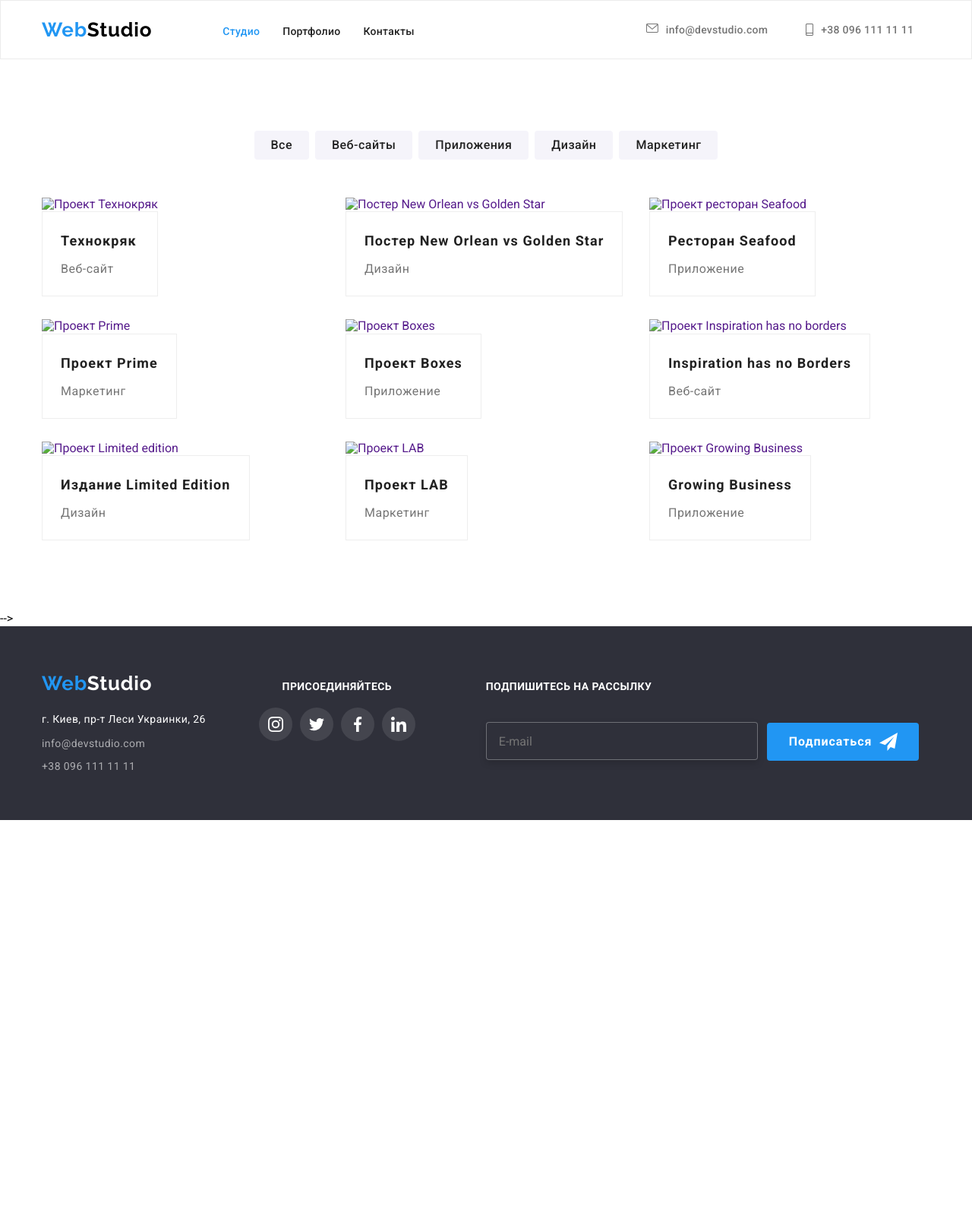
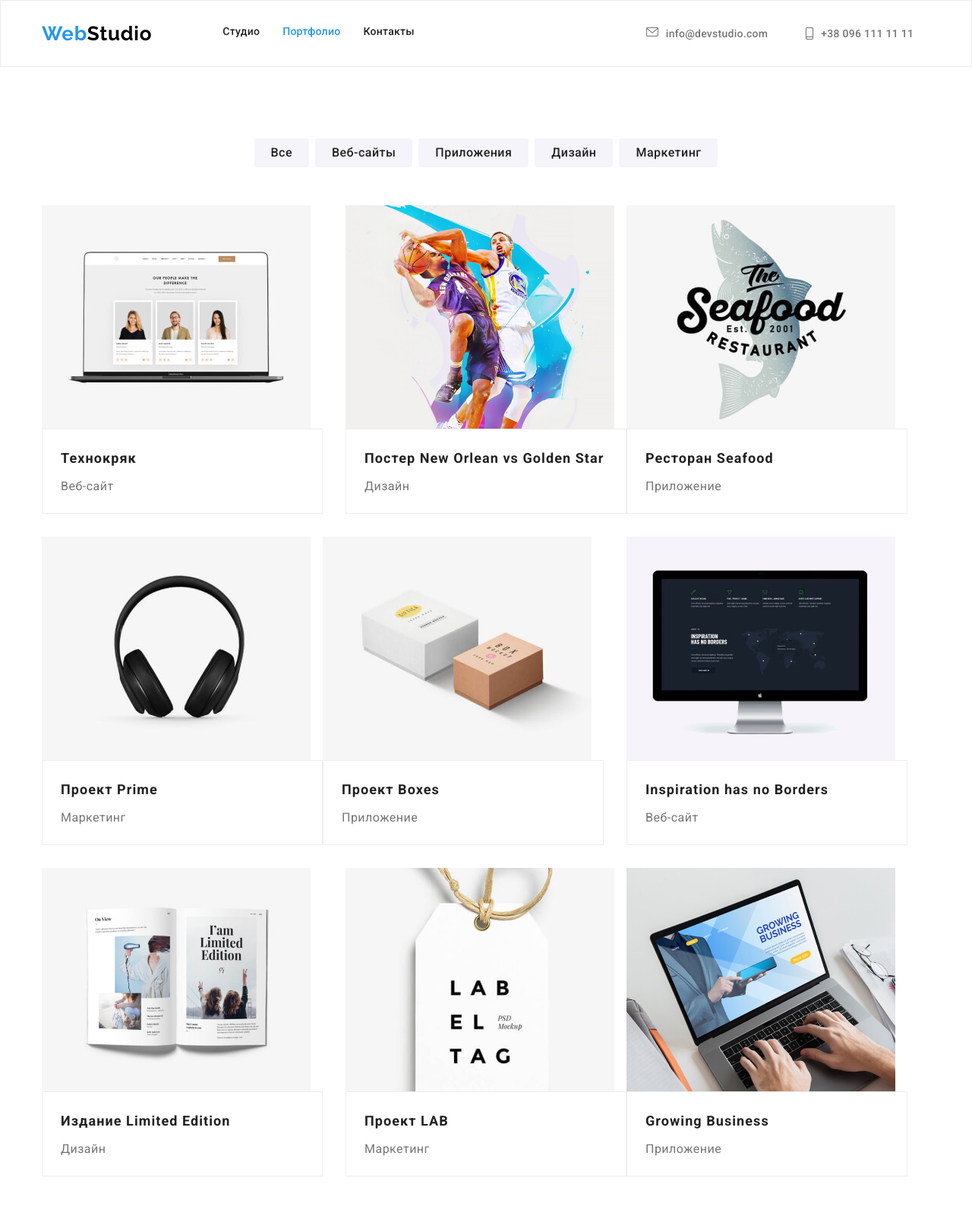
Before and after one commit to Yuliyahedz/goit-markup-hw-08, a plain HTML site: page portfolio.html in a window 1280 px wide. Shown: the top 1600 px of the page at 76% size. Before the commit the page ends 1079 px from the top, so only its background shows below. Drawn offline with nearby package versions, Linux system fonts and the light colour scheme.

Commit message:
Galery portfolio added

```diff
--- a/portfolio.html
+++ b/portfolio.html
@@ -30,9 +30,9 @@
 
                 <ul class="navigation-list list">
                         <li class="navigation-list-item">
-                            <a class="navigation-list-link link current" href="./index.html">Студио</a></li>
+                            <a class="navigation-list-link link " href="./index.html">Студио</a></li>
                         <li class="navigation-list-item">
-                            <a class="navigation-list-link link" href="./portfolio.html">Портфолио</a></li>
+                            <a class="navigation-list-link link current" href="./portfolio.html">Портфолио</a></li>
                         <li class="navigation-list-item">
                             <a class="navigation-list-link link" href="">Контакты</a></li>
                 </ul>
@@ -83,10 +83,10 @@
                         <div class="galery-overlay">
 
                             <picture>
-                                <sourse srcset="./img/portfolio-mobile/portfolio1.jpg 1x, ./img/portfolio-mobile/portfolio1@2x.jpg 2x" media="(max-width: 767px)">
-                                <sourse srcset="./img/portfolio-tablet/portfolio1.jpg 1x, ./img/portfolio-tablet/portfolio1@2x.jpg 2x" media="(min-width: 768px)">
-                                <sourse srcset="./img/portfolio-desktop/portfolio1.jpg 1x, ./img/portfolio-desktop/portfolio1@2x.jpg 2x" media="(max-width: 1200px)">
-                                <img src="./img/portfolio/mobile/portfolio1.jpg" alt="Проект Технокряк">
+                                <source srcset="./img/portfolio-mobile/portfolio1.jpg 1x, ./img/portfolio-mobile/portfolio1@2x.jpg 2x" media="(max-width:767px)">
+                                <source srcset="./img/portfolio-tablet/portfolio1.jpg 1x, ./img/portfolio-tablet/portfolio1@2x.jpg 2x" media="(min-width:768px)">
+                                <source srcset="./img/portfolio-desktop/portfolio1.jpg 1x, ./img/portfolio-desktop/portfolio1@2x.jpg 2x" media="(min-width:1200px)">
+                                <img src="./img/portfolio-mobile/portfolio1.jpg" alt="Проект Технокряк">
                             </picture>
 
                             <div class="galery-overlay-box">
@@ -98,20 +98,24 @@
                             <h2 class="galery-list-title">Технокряк</h2>
                             <p class="galery-list-description">Веб-сайт</p>
                        </div>
+                   </a>
 
-                   </a>
                </li>
                <li class="galery-list-item">
                    <a class="galery-list-link link" href="">
                         <div class="galery-overlay">
-                            <img src="./img/portfolio/project2.jpg" alt="Постер New Orlean vs Golden Star">
+
+                            <picture>
+                                <source srcset="./img/portfolio-mobile/portfolio2.jpg 1x, ./img/portfolio-mobile/portfolio2@2x.jpg 2x" media="(max-width:767px)">
+                                <source srcset="./img/portfolio-tablet/portfolio2.jpg 1x, ./img/portfolio-tablet/portfolio2@2x.jpg 2x" media="(min-width:768px)">
+                                <source srcset="./img/portfolio-desktop/portfolio2.jpg 1x, ./img/portfolio-desktop/portfolio2@2x.jpg 2x" media="(min-width:1200px)">
+                                <img src="./img/portfolio-mobile/portfolio2.jpg" alt="Постер New Orlean vs Golden Star">
+                            </picture>
+
                             <div class="galery-overlay-box">
                                 <p class="galery-overlay-text">Технокряк это современная площадка распространения коронавируса. Компании используют эту платформу для цифрового шпионажа и атак на защищённые сервера конкурентов.</p>
                             </div>
 
-                            <div class="galery-overlay-box">
-                                <p class="galery-overlay-text">Технокряк это современная площадка распространения коронавируса. Компании используют эту платформу для цифрового шпионажа и атак на защищённые сервера конкурентов.</p>
-                            </div>
                         </div>
 
                         <div class="galery-list-text">
@@ -123,7 +127,14 @@
                <li class="galery-list-item">
                    <a class="galery-list-link link" href="">
                         <div class="galery-overlay">
-                            <img src="./img/portfolio/project3.jpg" alt="Проект ресторан Seafood">
+
+                            <picture>
+                                <source srcset="./img/portfolio-mobile/portfolio3.jpg 1x, ./img/portfolio-mobile/portfolio3@2x.jpg 2x" media="(max-width:767px)">
+                                <source srcset="./img/portfolio-tablet/portfolio3.jpg 1x, ./img/portfolio-tablet/portfolio3@2x.jpg 2x" media="(min-width:768px)">
+                                <source srcset="./img/portfolio-desktop/portfolio3.jpg 1x, ./img/portfolio-desktop/portfolio3@2x.jpg 2x" media="(min-width:1200px)">
+                                <img src="./img/portfolio-mobile/portfolio3.jpg" alt="Проект ресторан Seafood">
+                            </picture>
+
                             <div class="galery-overlay-box">
                                 <p class="galery-overlay-text">Технокряк это современная площадка распространения коронавируса. Компании используют эту платформу для цифрового шпионажа и атак на защищённые сервера конкурентов.</p>
                             </div>
@@ -138,7 +149,14 @@
                <li class="galery-list-item">
                    <a class="galery-list-link link" href="">
                         <div class="galery-overlay">
-                            <img src="./img/portfolio/project4.jpg" alt="Проект Prime">
+
+                            <picture>
+                                <source srcset="./img/portfolio-mobile/portfolio4.jpg 1x, ./img/portfolio-mobile/portfolio4@2x.jpg 2x" media="(max-width:767px)">
+                                <source srcset="./img/portfolio-tablet/portfolio4.jpg 1x, ./img/portfolio-tablet/portfolio4@2x.jpg 2x" media="(min-width:768px)">
+                                <source srcset="./img/portfolio-desktop/portfolio4.jpg 1x, ./img/portfolio-desktop/portfolio4@2x.jpg 2x" media="(min-width:1200px)">
+                                <img src="./img/portfolio-mobile/portfolio4.jpg" alt="Проект Prime">
+                            </picture>
+
                             <div class="galery-overlay-box">
                                 <p class="galery-overlay-text">Технокряк это современная площадка распространения коронавируса. Компании используют эту платформу для цифрового шпионажа и атак на защищённые сервера конкурентов.</p>
                             </div>
@@ -153,7 +171,14 @@
                <li class="galery-list-item">
                    <a class="galery-list-link link" href="">
                         <div class="galery-overlay">
-                            <img src="./img/portfolio/project5.jpg" alt="Проект Boxes">
+
+                            <picture>
+                                <source srcset="./img/portfolio-mobile/portfolio5.jpg 1x, ./img/portfolio-mobile/portfolio5@2x.jpg 2x" media="(max-width:767px)">
+                                <source srcset="./img/portfolio-tablet/portfolio5.jpg 1x, ./img/portfolio-tablet/portfolio5@2x.jpg 2x" media="(min-width:768px)">
+                                <source srcset="./img/portfolio-desktop/portfolio5.jpg 1x, ./img/portfolio-desktop/portfolio5@2x.jpg 2x" media="(min-width:1200px)">
+                                <img src="./img/portfolio-mobile/portfolio5.jpg" alt="Проект Boxes">
+                            </picture>
+
                             <div class="galery-overlay-box">
                                 <p class="galery-overlay-text">Технокряк это современная площадка распространения коронавируса. Компании используют эту платформу для цифрового шпионажа и атак на защищённые сервера конкурентов.</p>
                             </div>
@@ -168,7 +193,14 @@
                <li class="galery-list-item">
                    <a class="galery-list-link link" href="">
                         <div class="galery-overlay">
-                            <img src="./img/portfolio/project6.jpg" alt="Проект Inspiration has no borders">
+
+                            <picture>
+                                <source srcset="./img/portfolio-mobile/portfolio6.jpg 1x, ./img/portfolio-mobile/portfolio6@2x.jpg 2x" media="(max-width:767px)">
+                                <source srcset="./img/portfolio-tablet/portfolio6.jpg 1x, ./img/portfolio-tablet/portfolio6@2x.jpg 2x" media="(min-width:768px)">
+                                <source srcset="./img/portfolio-desktop/portfolio6.jpg 1x, ./img/portfolio-desktop/portfolio6@2x.jpg 2x" media="(min-width:1200px)">
+                                <img src="./img/portfolio-mobile/portfolio6.jpg" alt="Проект Inspiration has no borders">
+                            </picture>
+
                             <div class="galery-overlay-box">
                                 <p class="galery-overlay-text">Технокряк это современная площадка распространения коронавируса. Компании используют эту платформу для цифрового шпионажа и атак на защищённые сервера конкурентов.</p>
                             </div>
@@ -183,7 +215,14 @@
                <li class="galery-list-item">
                    <a class="galery-list-link link" href="">
                         <div class="galery-overlay">
-                            <img src="./img/portfolio/project7.jpg" alt="Проект Limited edition">
+
+                            <picture>
+                                <source srcset="./img/portfolio-mobile/portfolio7.jpg 1x, ./img/portfolio-mobile/portfolio7@2x.jpg 2x" media="(max-width:767px)">
+                                <source srcset="./img/portfolio-tablet/portfolio7.jpg 1x, ./img/portfolio-tablet/portfolio7@2x.jpg 2x" media="(min-width:768px)">
+                                <source srcset="./img/portfolio-desktop/portfolio7.jpg 1x, ./img/portfolio-desktop/portfolio7@2x.jpg 2x" media="(min-width:1200px)">
+                                <img src="./img/portfolio-mobile/portfolio7.jpg" alt="Проект Limited edition">
+                            </picture>
+
                             <div class="galery-overlay-box">
                                 <p class="galery-overlay-text">Технокряк это современная площадка распространения коронавируса. Компании используют эту платформу для цифрового шпионажа и атак на защищённые сервера конкурентов.</p>
                             </div>
@@ -198,7 +237,14 @@
                <li class="galery-list-item">
                    <a class="galery-list-link link" href="">
                         <div class="galery-overlay">
-                            <img src="./img/portfolio/project8.jpg" alt="Проект LAB">
+
+                            <picture>
+                                <source srcset="./img/portfolio-mobile/portfolio8.jpg 1x, ./img/portfolio-mobile/portfolio8@2x.jpg 2x" media="(max-width:767px)">
+                                <source srcset="./img/portfolio-tablet/portfolio8.jpg 1x, ./img/portfolio-tablet/portfolio8@2x.jpg 2x" media="(min-width:768px)">
+                                <source srcset="./img/portfolio-desktop/portfolio8.jpg 1x, ./img/portfolio-desktop/portfolio8@2x.jpg 2x" media="(min-width:1200px)">
+                                <img src="./img/portfolio-mobile/portfolio8.jpg" alt="Проект LAB">
+                            </picture>
+
                             <div class="galery-overlay-box">
                                 <p class="galery-overlay-text">Технокряк это современная площадка распространения коронавируса. Компании используют эту платформу для цифрового шпионажа и атак на защищённые сервера конкурентов.</p>
                             </div>
@@ -213,7 +259,14 @@
                <li class="galery-list-item">
                    <a class="galery-list-link link" href="">
                         <div class="galery-overlay">
-                            <img src="./img/portfolio/project9.jpg" alt="Проект Growing Business">
+
+                            <picture>
+                                <source srcset="./img/portfolio-mobile/portfolio9.jpg 1x, ./img/portfolio-mobile/portfolio9@2x.jpg 2x" media="(max-width:767px)">
+                                <source srcset="./img/portfolio-tablet/portfolio9.jpg 1x, ./img/portfolio-tablet/portfolio9@2x.jpg 2x" media="(min-width:768px)">
+                                <source srcset="./img/portfolio-desktop/portfolio9.jpg 1x, ./img/portfolio-desktop/portfolio9@2x.jpg 2x" media="(min-width:1200px)">
+                                <img src="./img/portfolio-mobile/portfolio9.jpg" alt="Проект Growing Business">
+                            </picture>
+
                             <div class="galery-overlay-box">
                                 <p class="galery-overlay-text">Технокряк это современная площадка распространения коронавируса. Компании используют эту платформу для цифрового шпионажа и атак на защищённые сервера конкурентов.</p>
                             </div>
@@ -228,7 +281,7 @@
             </ul>
         </div>
         </section>
-    </main> -->
+    </main>
 
     <!--FOOTER-->
     <footer class="footer-section">
--- a/sass/components/_title.scss
+++ b/sass/components/_title.scss
@@ -9,7 +9,7 @@
     color: $title-text-color;
     margin-bottom: 30px;
 
-    @media screen and (min-width: width 1200px) {
+    @media screen and (min-width: 1200px) {
         font-size: 36px;
         line-height: 1.167;
         margin-bottom: 50px;
--- a/sass/layout/_galery.scss
+++ b/sass/layout/_galery.scss
@@ -27,7 +27,6 @@
             margin-bottom: 15px;
         }
     }
-
 
     &-item:not(:last-child) {
         margin-right: 8px;
@@ -60,34 +59,38 @@
 }
 
 .galery-list {
-    display: flex;
-    flex-wrap: wrap;
+    @media screen and (min-width:768px) {
+        display: flex;
+        flex-wrap: wrap;
+            }
 
     &-item {
-        display: flex;
-        flex-wrap: wrap;
-        width: 370px;
-        margin-right: 30px;
+        width: 100%;
+        max-width: 450px;
         margin-bottom: 30px;
+
         background: $lighttitle-text-color;
 
         transition-property: box-sizing, box-shadow;
         transition-duration: 250ms;
         transition-timing-function: cubic-bezier(0.4, 0, 0.2, 1);
+
+        @media screen and (min-width:768px) {
+            width: 354px;
+            margin-right: 30px;
+        }
+
+        @media screen and (min-width:1200px) {
+            width: 370px;
+
+        }
+
     }
 
     &-item:hover,
     &-item:focus {
         box-sizing: border-box;
         box-shadow: 0px 1px 1px rgba(0, 0, 0, 0.12), 0px 4px 4px rgba(0, 0, 0, 0.06), 1px 4px 6px rgba(0, 0, 0, 0.16);
-    }
-
-    &-item:nth-child(3n) {
-        margin-right: 0px;
-    }
-
-    &-item:nth-last-child(-n+3) {
-        margin-bottom: 0px;
     }
 
     &-title {
@@ -113,6 +116,26 @@
         padding-left: 24px;
         padding-right: 24px;
         border: 1px solid #EEEEEE;
+    }
+}
+
+@media screen and (min-width:768px) {
+    .galery-list-item:nth-child(2n){
+        margin-right: 0;
+    }
+
+    .galery-list-item:last-child {
+        margin-bottom: 0;
+    }
+}
+
+
+@media screen and (min-width:1200px) {
+    .galery-list-item:nth-child(3n) {
+        margin-right: 0px;
+    }
+    .galery-list-item:nth-last-child(-n+3) {
+        margin-bottom: 0px;
     }
 }
 
--- a/sass/layout/_header.scss
+++ b/sass/layout/_header.scss
@@ -44,6 +44,11 @@
     @media screen and (min-width:768px) {
         display: none;
     }
+}
+
+.menu-button:hover .icon-menu,
+.menu-button:hover .icon-cross {
+    fill: $accent-color;
 }
 
 .menu-container {
@@ -94,6 +99,7 @@
 .navigation-list {
     @media screen and (max-width:767px) {
         margin-bottom: 60px;
+
     }
 
     @media screen and (min-width:768px) {
@@ -110,13 +116,14 @@
 }
 
 .navigation-list-link {
-
             font-weight: 500;
             font-size: 18px;
             line-height: 1.167;
             letter-spacing: 0.02em;
             color: $title-text-color;
             position: relative;
+            margin-bottom: 10px;
+
 
         @media screen and (min-width:768px) {
             display: flex;
@@ -132,10 +139,11 @@
             transition-timing-function: cubic-bezier(0.4, 0, 0.2, 1);
         }
     }
-
+@media screen and (min-width:767px){
 .navigation-list .current {
             color: $accent-color;
         }
+    }
 
 .navigation-list-item:not(:last-child) {
     @media screen and (max-width:767px) {
@@ -155,7 +163,7 @@
 .navigation-list-link::after {
             content: "";
             position: absolute;
-            bottom: 0;
+            bottom: -8px;
             right: 0;
             display: block;
             width: 100%;
@@ -168,17 +176,14 @@
             transition-timing-function: cubic-bezier(0.4, 0, 0.2, 1);
         }
 
-.navigation-list-link:hover::after{
+.navigation-list-link:hover::after {
             opacity: 1;
         }
 
 .navigation-list-link:hover,
 .navigation-list-link:focus {
         color: $accent-color;
-
-
     }
-
 
 .address-list {
     @media screen and (min-width: 768px) {
```
Also changed, not shown: css/main.css, css/main.min.css, css/portfolio.css, css/portfolio.min.css, 4 other files.
